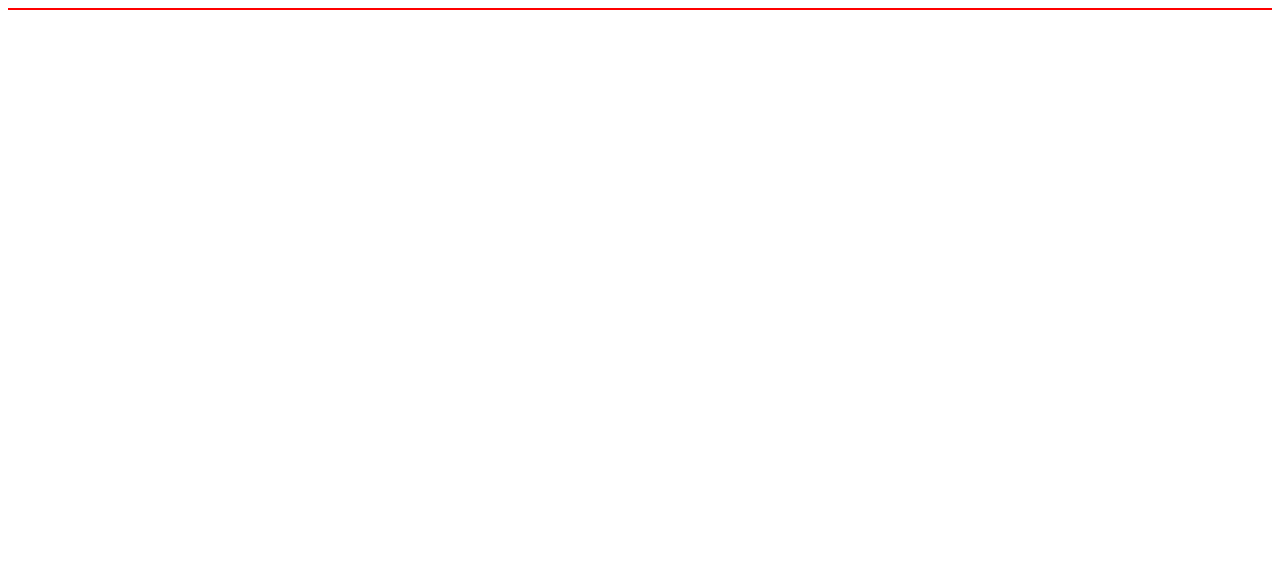
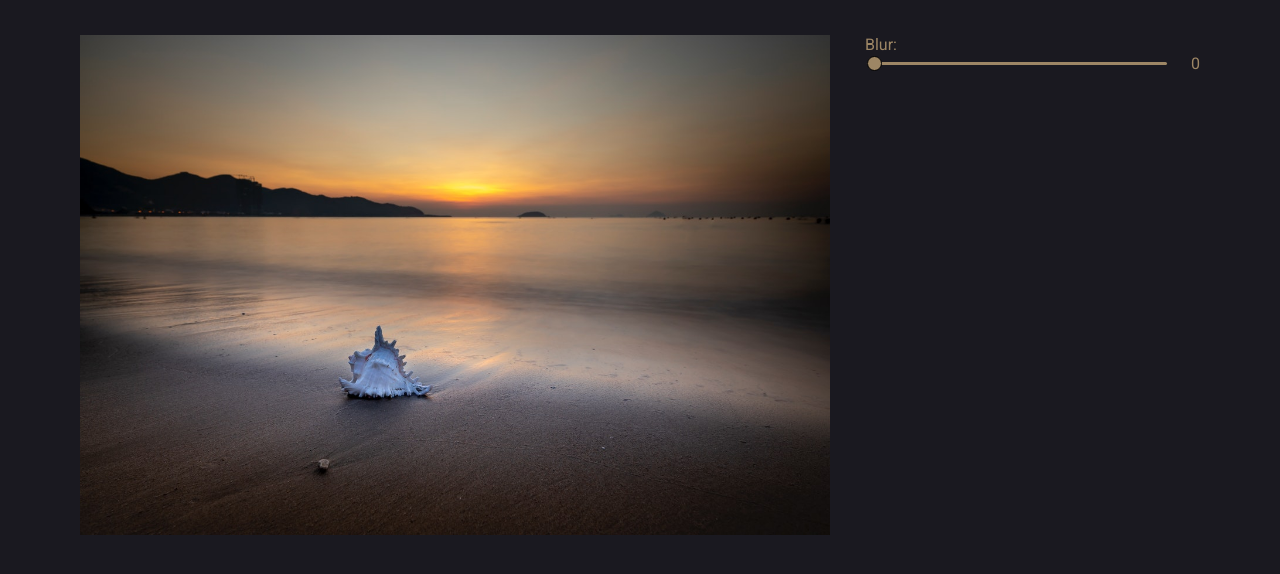
Before and after one commit to Evgenia-cyber/rs-js-photo-filter, a plain HTML site: page index.html in a window 1280 px wide. Drawn offline with Linux system fonts and the light colour scheme.

Commit message:
feat: add blur filter

```diff
--- a/index.html
+++ b/index.html
@@ -1,14 +1,46 @@
 <!DOCTYPE html>
 <html lang="en">
   <head>
-   <meta charset="UTF-8">
-   <meta http-equiv="X-UA-Compatible" content="IE=edge">
-   <meta name="viewport" content="width=device-width, initial-scale=1.0">
-   <link href="/favicon.ico"/>
-   <link rel="stylesheet" href="/style.css"/>
+    <meta charset="UTF-8" />
+    <meta http-equiv="X-UA-Compatible" content="IE=edge" />
+    <meta name="viewport" content="width=device-width, initial-scale=1.0" />
+    <link
+      href="https://fonts.googleapis.com/css2?family=Roboto:wght@400;700&display=swap"
+      rel="stylesheet"
+    />
+    <link rel="stylesheet" href="/style.css" />
+    <link rel="icon" href="favicon.ico" />
     <title>PhotoFilter</title>
   </head>
   <body>
+    <main class="main-container">
+      <div class="container">
+        <img
+          class="img"
+          src="assets/images/img.jpg"
+          alt="seashell by the sea"
+          width="750"
+          height="500"
+        />
+        <!-- filters -->
+        <div class="filters">
+          <label for="blur">Blur: </label>
+          <div class="filter-container">
+            <input
+              class="filter blur"
+              type="range"
+              id="blur"
+              min="0"
+              max="10"
+              value="0"
+              data-size="px"
+            />
+            <span class="filter-value filter-blur-value">0</span>
+          </div>
+        </div>
+        <!-- /filters -->
+      </div>
+    </main>
 
     <script src="/script.js"></script>
   </body>
--- a/script.js
+++ b/script.js
@@ -1 +1,14 @@
-console.log(1);
+const inputs = document.querySelectorAll('.filter');
+
+function handleChange(event) {
+  const value = this.value;
+
+  const filterValueEl = event.target.parentNode.lastElementChild;
+  filterValueEl.textContent = value;
+
+  const size = this.dataset.size || '';
+
+  document.documentElement.style.setProperty(`--${this.id}`, value + size);
+}
+
+inputs.forEach((input) => input.addEventListener('change', handleChange));
--- a/style.css
+++ b/style.css
@@ -1,3 +1,64 @@
-body{
-   border: 1px solid red;
+:root {
+  --bg-dark: #1a1920;
+  --color-gold: #9d8665;
+  --color-white: #ffffff;
+
+  --font-bold: 700;
+
+  --transition-duration: 0.3s;
+
+  --blur: 0px;
 }
+
+body {
+  font-family: 'Roboto', sans-serif;
+  color: var(--color-gold);
+  background-color: var(--bg-dark);
+}
+
+.main-container {
+  max-width: 1120px;
+  margin: 35px auto;
+}
+
+.container {
+  display: flex;
+  justify-content: space-between;
+}
+.img {
+  filter: blur(var(--blur));
+}
+
+/********* filter *********/
+
+.filter-container {
+  display: flex;
+  justify-content: space-between;
+  align-items: center;
+  width: 335px;
+}
+
+.filter {
+  background: var(--color-gold);
+  border-radius: 3px;
+  height: 3px;
+  width: 300px;
+  outline: none;
+  -webkit-appearance: none;
+}
+
+.filter::-webkit-slider-thumb {
+  width: 15px;
+  height: 15px;
+  background-color: var(--color-gold);
+  border: 1px solid #000;
+  border-radius: 50%;
+  -webkit-appearance: none;
+  cursor: pointer;
+}
+
+.filter:hover {
+  cursor: pointer;
+}
+
+/********* /filter *********/
```
Also changed, not shown: favicon.ico. Lines whose indentation alone changed are shown as unchanged.
